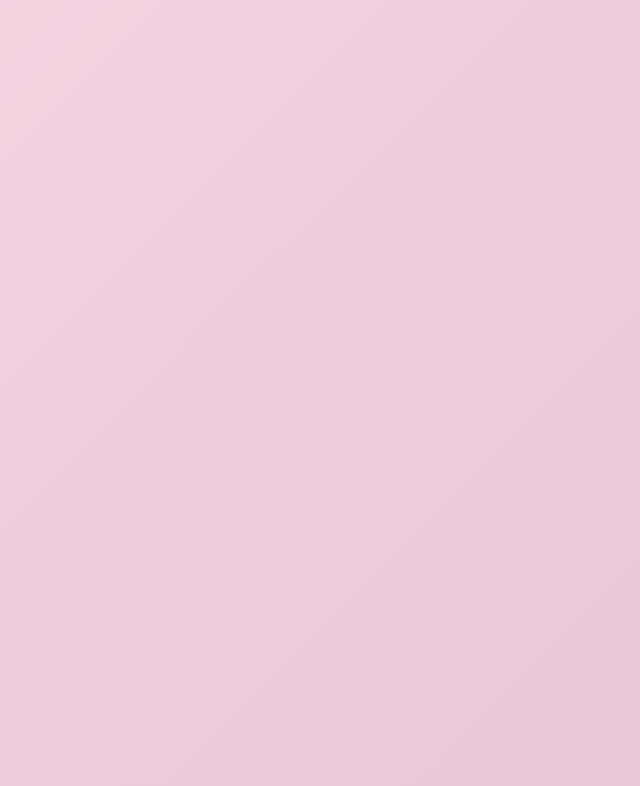
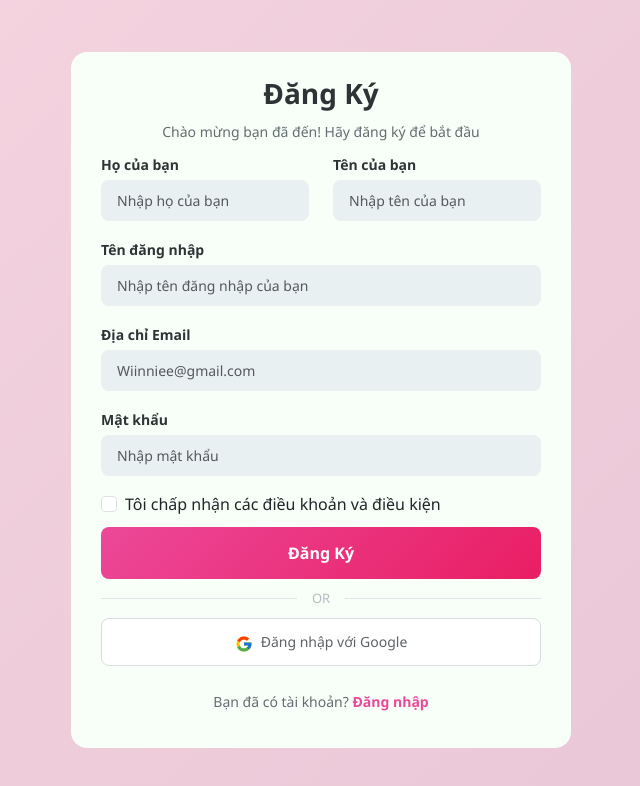
Before and after one commit to ThangLeWiinnieeee/WebNhomCNPMM, a React (Vite) app in the folder client/: page /register in a window 1280 px wide. Before the commit this address had no page. Shown: the top 786 px of the page, without its empty margins (319-959 px from the left). Built offline with nearby package versions, Linux system fonts and the light colour scheme.

Commit message:
Cập nhật thêm phần frontend

```diff
--- a/client/src/App.jsx
+++ b/client/src/App.jsx
@@ -1,5 +1,6 @@
 import {Route, Routes } from 'react-router-dom';
 import LoginPage from "./pages/login";
+import RegisterPage from "./pages/registerPage";
 import { ToastContainer } from 'react-toastify';
 import 'react-toastify/dist/ReactToastify.css';
 
@@ -7,7 +8,8 @@ function App() {
   return (
     <>
       <Routes>
-        <Route path="/login" element={<login />} />
+        <Route path="/login" element={<LoginPage />} />
+        <Route path="/register" element={<RegisterPage />} />
       </Routes>
     </>
   );
--- /dev/null
+++ b/client/src/api/axiosConfig.js
@@ -0,0 +1,11 @@
+import axios from 'axios';
+
+const api = axios.create({
+  baseURL: 'http://localhost:5001/api', // URL backend của bạn
+  withCredentials: true, // Gửi cookie cùng với request
+  headers: {
+    'Content-Type': 'application/json',
+  },
+});
+
+export default api;
--- a/client/src/assets/css/authForm.css
+++ b/client/src/assets/css/authForm.css
@@ -4,13 +4,14 @@
     font-size: 28px;
     font-weight: 700;
     text-align: center;
+    margin-top: 5px;
     margin-bottom: 10px;
 }
 .login-subtitle {
     color: #636e72;
     font-size: 14px;
     text-align: center;
-    margin-bottom: 30px;
+    margin-bottom: 10px;
 }
 
 /* Form */
@@ -18,13 +19,13 @@
     color: #2d3436;
     font-weight: 600;
     font-size: 14px;
-    margin-bottom: 8px;
+    margin-bottom: 5px;
 }
 .form-control {
     background-color: #e8f0f2;
     border: none;
     border-radius: 8px;
-    padding: 12px 16px;
+    padding: 10px 16px;
     font-size: 14px;
     transition: all 0.3s;
 }
@@ -44,7 +45,7 @@
     font-size: 16px;
     font-weight: 600;
     width: 100%;
-    margin-top: 20px;
+    margin-top: 5px;
     transition: all 0.3s;
 }
 .btn-login:hover {
--- a/client/src/components/Divider/divider.css
+++ b/client/src/components/Divider/divider.css
@@ -2,7 +2,7 @@
     display: flex;
     align-items: center;
     text-align: center;
-    margin: 25px 0;
+    margin: 10px 0;
 }
 
 .divider::before,
--- a/client/src/components/authLayout/authLayout.css
+++ b/client/src/components/authLayout/authLayout.css
@@ -10,7 +10,7 @@
     background-color: #f8fef8;
     border-radius: 16px;
     box-shadow: 0 10x 40px rgba(0, 0, 0, 0.1);
-    padding: 40px;
-    max-width: 420px;
+    padding: 20px 30px;
+    max-width: 500px;
     width: 100%;
 }
--- a/client/src/pages/login.jsx
+++ b/client/src/pages/login.jsx
@@ -1,61 +1,74 @@
 import React from "react";
 import { Link } from "react-router-dom";
+import { useForm } from 'react-hook-form';
+import { z } from "zod";
+import { zodResolver } from '@hookform/resolvers/zod';
 import Divider from "../components/Divider/divider.jsx";
 import GoogleLoginButton from "../components/GoogleLoginButton/GoogleLoginButton.jsx";
 import AuthLayout from "../components/authLayout/authLayout.jsx";
 import "../assets/css/authForm.css"
 
+const loginSchema = z.object({
+    username: z.string().min(3, "Tên đăng nhập phải có ít nhất 3 ký tự"),
+    password: z.string().min(6, "Mật khẩu phải có ít nhất 6 ký tự"),
+});
+
 const LoginPage = () => {
+    const { register , handleSubmit, formState: { errors, isSubmitting } } = useForm({
+        resolver: zodResolver(loginSchema)
+    });
+
+    const onLoginSubmit = (data) => {
+
+    }
+
     return (
         <AuthLayout>
-            <h1 class="login-title">Đăng nhập</h1>
-            <p class="login-subtitle">Vui lòng nhập email và mật khẩu để tiếp tục</p>
+            <h1 className="login-title">Đăng nhập</h1>
+            <p className="login-subtitle">Vui lòng nhập email và mật khẩu</p>
 
-            <form>
-                <div class="mb-3">
-                    <label for="email" class="form-label">Địa chỉ Email</label>
+            <form onSubmit={handleSubmit(onLoginSubmit)}>
+                <div className="mb-3">
+                    <label htmlFor="username" className="form-label">Tên đăng nhập</label>
                     <input
-                        type="email"
+                        type="text"
                         className="form-control"
-                        id="email"
-                        value={email}
-                        onChange={(e) => setEmail(e.target.value)}
+                        id="username"
+                        placeholder="Nhập tên đăng nhập của bạn"
+                        {...register("username")}
                     />
+                    {errors.username && <div className="invalid-feedback d-block">{errors.username.message}</div>}
                 </div>
 
-                <div class="mb-3">
-                    <label for="password" class="form-label">Mật khẩu</label>
+                <div className="mb-3">
+                    <label htmlFor="password" className="form-label">Mật khẩu</label>
                     <input
                         type="password"
                         className="form-control"
                         id="password"
-                        value={password}
-                        onChange={(e) => setPassword(e.target.value)}
-                  cl  />
+                        placeholder="Nhập mật khẩu"
+                        {...register("password")}
+                    />
+                    {errors.password && <div className="invalid-feedback d-block">{errors.password.message}</div>}
                 </div>
 
-                <div class="d-flex justify-content-between align-items-center mb-3">
-                    <div class="form-check">
-                        <input
-                            type="checkbox"
-                            class="form-check-input"
-                            id="remember"
-                        />
-                        <label class="form-check-label" for="remember">
+                <div className="d-flex justify-content-between align-items-center mb-3">
+                    <div className="form-check">
+                        <input className="form-check-input" type="checkbox" id="remember"/>
+                        <label className="form-check-label" htmlFor="remember">
                             Nhớ mật khẩu
                         </label>
                     </div>
-                    <a href="#" class="forgot-password">Quên Mật Khẩu?</a>
+                    <Link to={'/forgot-password'} className="forgot-password">Quên Mật Khẩu?</Link>
                 </div>
 
-                <button type="submit" class="btn btn-login">Đăng Nhập</button>
+                <button type="submit" className="btn btn-login" disabled={isSubmitting}>Đăng Nhập</button>
 
                 <Divider />
+                <GoogleLoginButton onClick={() => {}} />
 
-                <GoogleLoginButton />
-
-                <p class="signup-text">
-                    Bạn chưa có tài khoản? <a href="#" class="signup-link">Tạo tài khoản</a>
+                <p className="signup-text">
+                    Bạn chưa có tài khoản? <Link to="/register" className="signup-link">Tạo tài khoản</Link>
                 </p>
             </form>
         </AuthLayout>
--- /dev/null
+++ b/client/src/pages/registerPage.jsx
@@ -0,0 +1,116 @@
+import React from "react";
+import { Link } from "react-router-dom";
+import { useForm } from 'react-hook-form';
+import { z } from "zod";
+import { zodResolver } from '@hookform/resolvers/zod';
+import Divider from "../components/Divider/divider.jsx";
+import GoogleLoginButton from "../components/GoogleLoginButton/GoogleLoginButton.jsx";
+import AuthLayout from "../components/authLayout/authLayout.jsx";
+import "../assets/css/authForm.css"
+
+const registerSchema = z.object({
+    firstname: z.string().min(1, "Họ không được để trống"),
+    lastname: z.string().min(1, "Tên không được để trống"),
+    username: z.string().min(3, "Tên đăng nhập phải có ít nhất 3 ký tự"),
+    email: z.email("Địa chỉ email không hợp lệ"),
+    password: z.string().min(6, "Mật khẩu phải có ít nhất 6 ký tự"),
+});
+
+const RegisterPage = () => {
+    const { register, handleSubmit, formState: { errors, isSubmitting } } = useForm({
+        resolver: zodResolver(registerSchema)
+    });
+
+    const onRegisterSubmit = (data) => {
+
+    }
+    return (
+        <AuthLayout>
+            <h1 className="login-title">Đăng Ký</h1>
+            <p className="login-subtitle">Chào mừng bạn đã đến! Hãy đăng ký để bắt đầu</p>
+
+            <form onSubmit={handleSubmit(onRegisterSubmit)}>
+                <div className="row mb-3">
+                    <div className="col-md-6">
+                        <label htmlFor="fisrtname" className="form-label">Họ của bạn</label>
+                        <input
+                            type="text"
+                            className="form-control"
+                            id="fisrtname"
+                            placeholder="Nhập họ của bạn"
+                            {...register("firstname")}
+                        />
+                        {errors.firstname && <div className="invalid-feedback d-block">{errors.firstname.message}</div>}
+                    </div>
+                    <div className="col-md-6">
+                        <label htmlFor="lastname" className="form-label">Tên của bạn</label>
+                        <input
+                            type="text"
+                            className="form-control"
+                            id="lastname"
+                            placeholder="Nhập tên của bạn"
+                            {...register("lastname")}
+                        />
+                        {errors.lastname && <div className="invalid-feedback d-block">{errors.lastname.message}</div>}
+                    </div>
+                </div>
+
+                <div className="mb-3">
+                    <label htmlFor="username" className="form-label">Tên đăng nhập</label>
+                    <input
+                        type="text"
+                        className="form-control"
+                        id="username"
+                        placeholder= "Nhập tên đăng nhập của bạn"
+                        {...register("username")}
+                    />
+                    {errors.username && <div className="invalid-feedback d-block">{errors.username.message}</div>}
+                </div>
+
+                <div className="mb-3">
+                    <label htmlFor="email" className="form-label">Địa chỉ Email</label>
+                    <input
+                        type="email"
+                        className="form-control"
+                        id="email"
+                        placeholder="Wiinniee@gmail.com"
+                        {...register("email")}
+                    />
+                    {errors.email && <div className="invalid-feedback d-block">{errors.email.message}</div>}
+                </div>
+
+                <div className="mb-3">
+                    <label htmlFor="password" className="form-label">Mật khẩu</label>
+                    <input
+                        type="password"
+                        className="form-control"
+                        id="password"
+                        placeholder="Nhập mật khẩu"
+                        {...register("password")}
+                    />
+                    {errors.password && <div className="invalid-feedback d-block">{errors.password.message}</div>}
+                </div>
+
+                <div className="d-flex justify-content-between align-items-center mb-1">
+                    <div className="form-check">
+                        <input className="form-check-input" type="checkbox" id="remember"/>
+                        <label className="form-check-label" htmlFor="remember">
+                            Tôi chấp nhận các điều khoản và điều kiện
+                        </label>
+                    </div>
+                </div>
+
+                <button type="submit" className="btn btn-login" disabled={isSubmitting}>Đăng Ký</button>
+
+                <Divider />
+                <GoogleLoginButton onClick={() => {}} />
+
+                <p className="signup-text">
+                    Bạn đã có tài khoản? <Link to="/login" className="signup-link">Đăng nhập</Link>
+                </p>
+            </form>
+        </AuthLayout>
+    )
+}
+
+export default RegisterPage;
--- a/client/src/stores/Slice/authSlice.js
+++ b/client/src/stores/Slice/authSlice.js
@@ -1,5 +1,5 @@
 import { createSlice, createAsyncThunk } from '@reduxjs/toolkit';
-import api from '../../utils/api';
+import api from '../../api/axiosConfig';
 
 // Async thunk để verify token
 export const verifyToken = createAsyncThunk(
```
Also changed, not shown: client/src/components/PrivateRoute.component.js (deleted, +0 -16 lines), client/src/main.jsx (+3 -7 lines), client/src/utils/api.js (deleted, +0 -28 lines).
